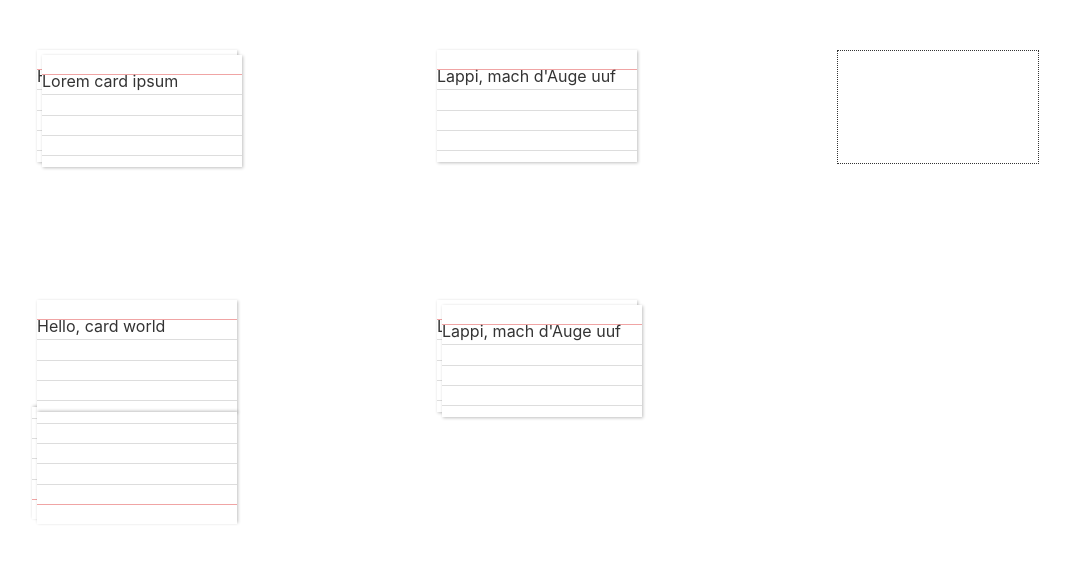
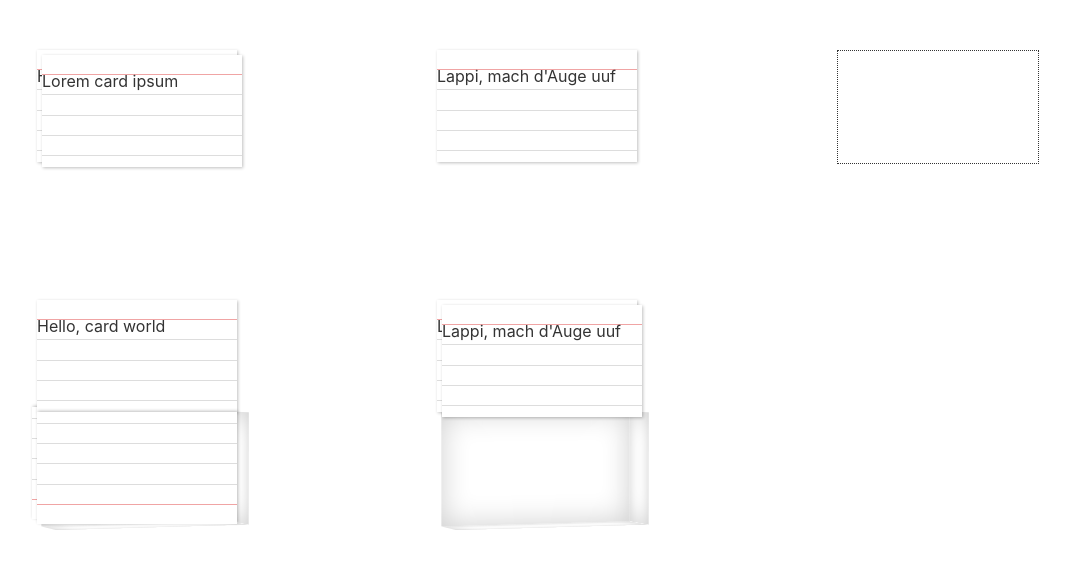
Before and after one commit to rknuus/pensieve, a Svelte app: page / in a window 1280 px wide. Shown: the top 568 px of the page, without its empty margins (13-1083 px from the left). Built offline with nearby package versions, Linux system fonts and the light colour scheme.

Commit message:
Visualize box using CSS 3D effects
Beware: Currently, this does not fit to the 'manual' 3D stacking of
cards and looks a bit off. This can be fixed by replacing the 'manual'
stacking by translations in Z and then rotating the entire box
containing the cards as well as the box walls.

```diff
--- a/src/Box/Box.svelte
+++ b/src/Box/Box.svelte
@@ -1,6 +1,7 @@
 <script>
   import FlippedCards from './FlippedCards.svelte';
   import OpenCards from './OpenCards.svelte';
+  import OpenedBoxWalls from './OpenedBoxWalls.svelte';
   import { boxes } from './box-store.js';
   import { cssVariables } from '../helpers/css-helpers.js';
   import { display } from '../helpers/display-store.js';
@@ -17,8 +18,9 @@
 
   $: allCards = openCards.concat(flippedCards);
   $: width = getWidth(allCards);
-  $: height = 2 * getHeight(allCards);
+  $: height = getHeight(allCards) + getHeight(1);
   $: lowerTop = parseInt(top) + getHeight(allCards) + getCardOffset(allCards.length);
+  $: totalOffset = getCardOffset(allCards.length) + getCardOffset(1);  // add one card for the single-card case
 
   // TEMPORARILY(KNR)
   $: console.log('lowerTop of ' + id + ': ' + lowerTop);
@@ -65,4 +67,5 @@
 <div class="box" class:selected use:cssVariables={{top, left, height, width}} on:dblclick="{onDoubleclick}">
   <OpenCards id="{id}" top="{top}" left="{left}" />
   <FlippedCards id="{id}" top="{lowerTop}" left="{left}" />
+  <OpenedBoxWalls top="{getHeight(allCards)}" left="0" cardCount="{allCards.length}" />
 </div>
--- /dev/null
+++ b/src/Box/OpenedBoxWalls.svelte
@@ -0,0 +1,88 @@
+<script>
+  import { cssVariables } from '../helpers/css-helpers.js';
+  import { getCardOffset, getCardWidth, getCardHeight, getHeight  } from '../helpers/display-helpers.js';
+
+  export let top;
+  export let left;
+  export let cardCount;
+  let width;
+  let height;
+
+  // For boxes with a single card the floor and the right side-wall would be too small, so pretend
+  // one more card. And for boxes with more cares we don't care, so do not treat a single card box
+  // as a special case.
+  $: capacity = (cardCount + 1) * 10;
+
+  $: cubeTop = getCardHeight() + 'px';
+</script>
+
+<style>
+/* borrowed from https://davidwalsh.name/css-cube */
+/* scene wrapper */
+.wrapper{
+  height: 300px;
+  position:relative;
+  perspective: 800;
+  perspective-origin: top;  /* TODO(KNR): does not seem to have an effect I can notice */
+  z-index: -1;
+}
+
+.cube{
+  position: absolute;
+  top: var(--cubeTop);
+  left: 0px;
+  margin: 0 auto;
+  width: 200px;
+  transform-style: preserve-3d;
+  transform: perspective(50cm) rotateX(-1deg) rotateY(20deg);
+  transition: all 1s linear;
+}
+
+.wall{
+  position:absolute;
+  background:rgba(255,255,255,0.1);
+  box-shadow:inset 0 0 30px rgba(0,0,0,0.2);
+  font-size:20px;
+  text-align:center;
+  color:rgba(0,0,0,0.5);
+  font-family:sans-serif;
+  text-transform:uppercase;
+  transition: all 1s linear;
+}
+.back{
+  top: 0px;
+  left: 0px;
+  width:200px;
+  height:112px;
+  line-height:112px;
+}
+.right{
+  top: 0px;
+  left: 200px;
+  width:50px;
+  height:112px;
+  line-height:112px;
+  transform:rotateY(-90deg);
+  transform-origin: center left;
+}
+.bottom{
+  top: 112px;
+  left: 0px;
+  width:200px;
+  height:50px;
+  line-height:50px;
+  transform:rotateX(90deg);
+  transform-origin: top center;
+}
+</style>
+
+{#if cardCount > 0}
+  <div class="wrapper" use:cssVariables={{cubeTop}}>
+    <div class="origin" />
+    <div class="cube">
+      <div class="back wall" />
+      <div class="bottom wall" />
+      <div class="right wall" />
+    </div>
+  </div>
+{/if}
```
